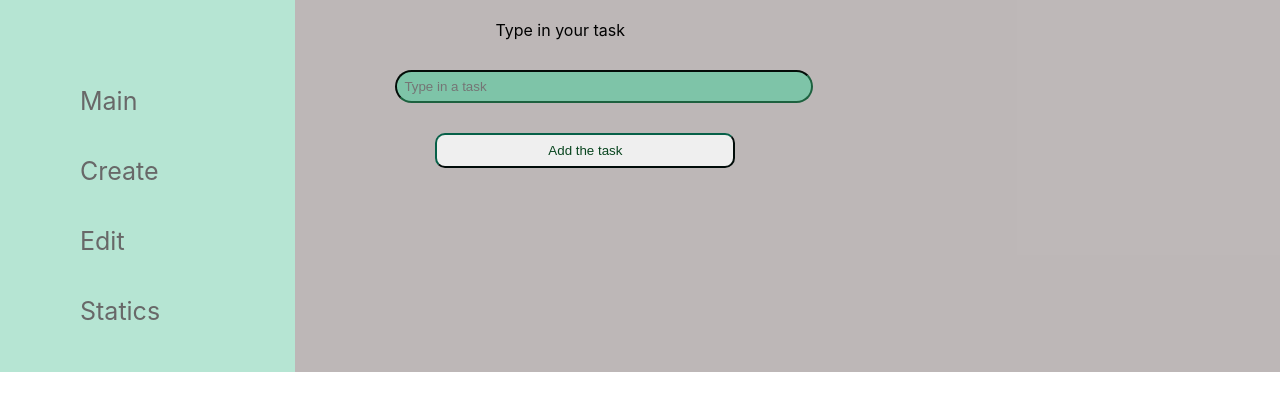
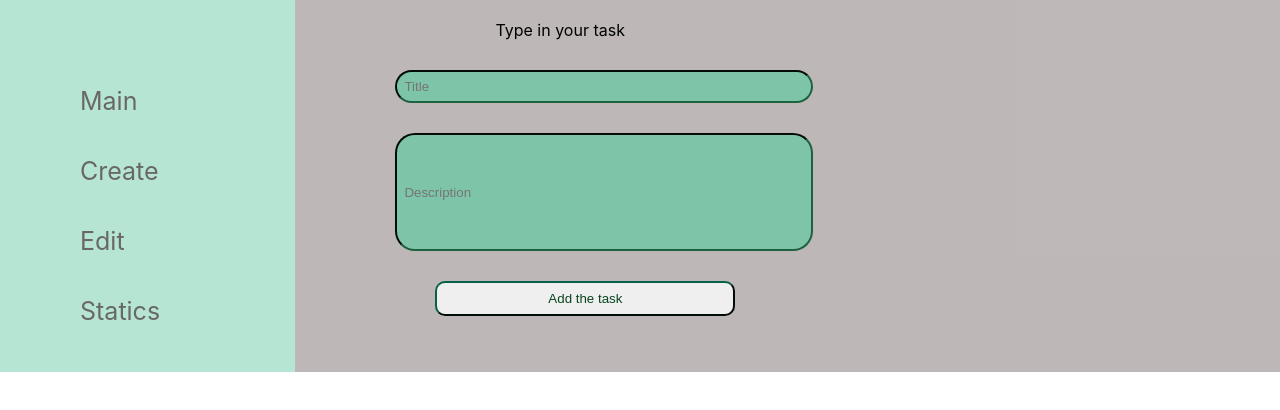
Before and after one commit to YanaKholod/TodoList, a React (Create React App) app: page /create in a window 1280 px wide. Shown: the top 410 px of the page. Built offline with nearby package versions, Linux system fonts and the light colour scheme; the HTML template or start-up script is replaced by a standard one.

Commit message:
4th commit

```diff
--- a/src/pages/CreateTodo.jsx
+++ b/src/pages/CreateTodo.jsx
@@ -3,6 +3,7 @@ import { useState } from "react";
 import styles from "./pagesstyles.module.css";
 const CreateTodo = () => {
   const [task, setTask] = useState("");
+  const [description, setDescription] = useState("");
   return (
     <div className={styles.wrapchbox}>
       <form>
@@ -13,8 +14,17 @@ const CreateTodo = () => {
               type="text"
               value={task}
               onChange={(e) => setTask(e.target.value)}
-              placeholder="Type in a task"
+              placeholder="Title"
               className={styles.inputtext}
+            ></input>
+          </div>
+          <div>
+            <input
+              type="text"
+              value={description}
+              onChange={(e) => setDescription(e.target.value)}
+              placeholder="Description"
+              className={styles.inputtextdescr}
             ></input>
           </div>
         </div>
--- a/src/pages/pagesstyles.module.css
+++ b/src/pages/pagesstyles.module.css
@@ -29,7 +29,16 @@ label{
    padding: 7px;
 
 }
-
+.inputtextdescr{
+   padding: 5px 20px;
+   background-color: rgba(105, 201, 164, 0.753);
+   border-color: rgb(29, 97, 63);
+   margin-top: 30px;
+   width: 400px;
+   height: 100px;
+   border-radius: 20px;
+   padding: 7px;
+}
 .list{
 
 }
```
